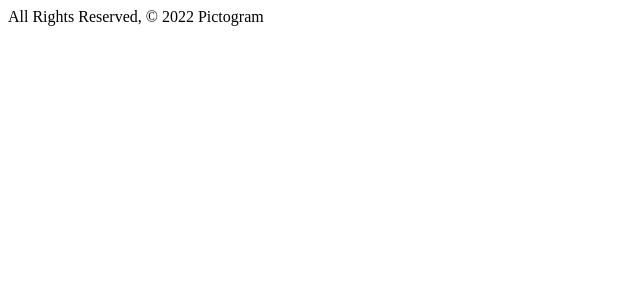
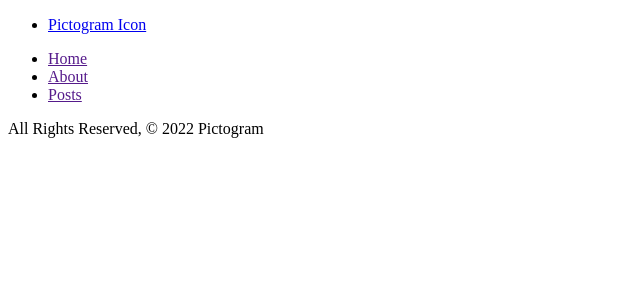
Before and after one commit to vivekrana0/Pictogram, a Python web app: template main_app/templates/base.html in a window 1280 px wide. Shown: the top 300 px of the page, without its empty margins (0-640 px from the left). Run offline with Jinja, Linux system fonts and the light colour scheme; the template is opened without the code that fills it, so the values that code supplies are empty.

Commit message:
Created URL.py file. Updated base.html with nav bar. Added views

```diff
--- a/main_app/templates/base.html
+++ b/main_app/templates/base.html
@@ -7,7 +7,18 @@
   <title>Pictogram</title>
 </head>
 <body>
-
+  <nav>
+    <div>
+      <ul>
+        <li><a href="/" id="icon">Pictogram Icon</a></li>
+      </ul>
+      <ul>
+        <li><a href="">Home</a></li>
+        <li><a href="">About</a></li>
+        <li><a href="">Posts</a></li>
+      </ul>
+    </div>
+  </nav>
   <main class="container">
     {% block content %}
     {% endblock %}
--- a/pictogram/urls.py
+++ b/pictogram/urls.py
@@ -14,8 +14,9 @@ Including another URLconf
     2. Add a URL to urlpatterns:  path('blog/', include('blog.urls'))
 """
 from django.contrib import admin
-from django.urls import path
+from django.urls import path, include
 
 urlpatterns = [
     path('admin/', admin.site.urls),
+    path('', include('main_app.urls')),
 ]
```
Also changed, not shown: main_app/urls.py (added, +8 -0 lines), main_app/views.py (+9 -0 lines).
